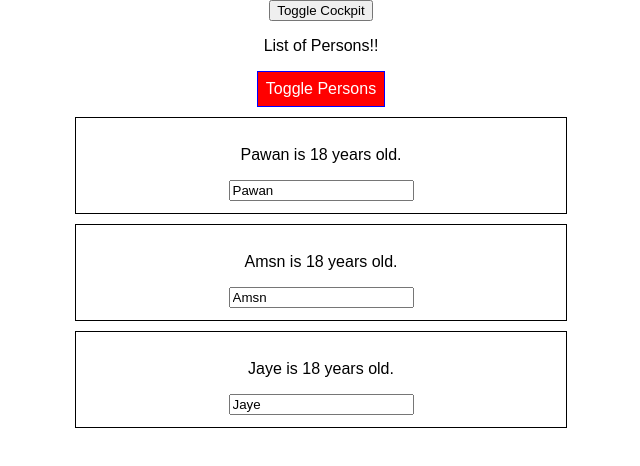
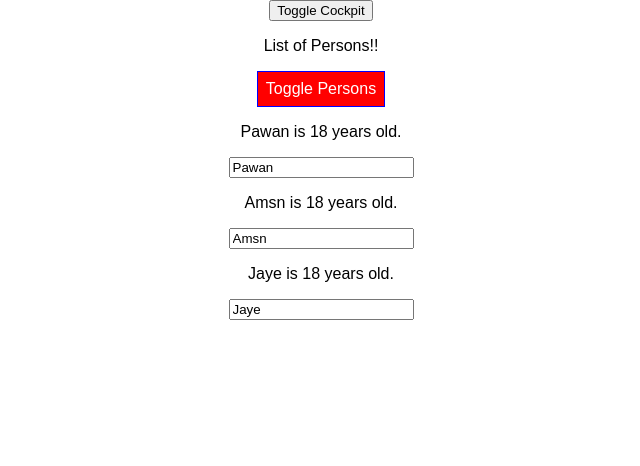
Before and after one commit to iampawands/react-complete-guide-1, a React app: page / in a window 1280 px wide. Both pictures are taken after a click on the button "Toggle Persons". Shown: the top 466 px of the page, without its empty margins (319-959 px from the left). Built offline with nearby package versions, Linux system fonts and the light colour scheme.

Commit message:
Adjacent Jsx Elements using return [] provided key for each element.

```diff
--- a/src/Components/Persons/Person/Person.js
+++ b/src/Components/Persons/Person/Person.js
@@ -4,12 +4,11 @@ import classes from './Person.css'
 class Person extends Component{
     render(){
          console.log('Person rendered..')
-    return (
-        <div className={classes.Person}>
-        <p onClick={this.props.click}>{this.props.name} is {this.props.Age} years old. {this.props.children}</p>
-        <input type="text" onChange={this.props.textChange} value={this.props.name}/>
-        </div>
-    );
+    return [
+        <p key='112' onClick={this.props.click}>{this.props.name} is {this.props.Age} years old. {this.props.children}</p>,
+        <input key='1223' type="text" onChange={this.props.textChange} value={this.props.name}/>
+
+    ];
     }
 }
 
```
